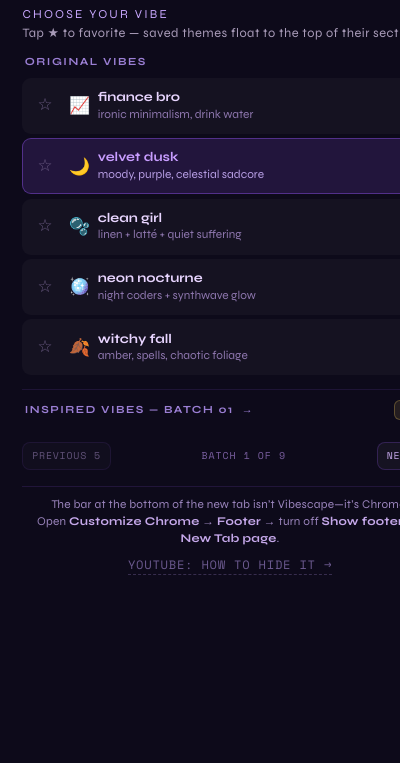
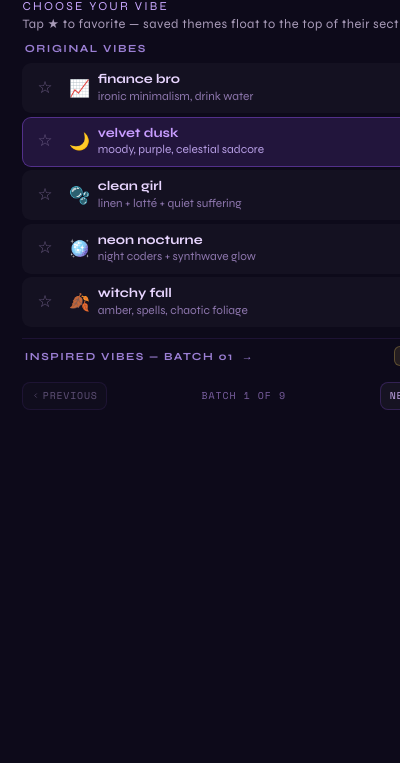
Before and after one commit to bbockes/vibescape, a browser extension: page popup.html in a window 400 px wide. Shown: the part 81-844 px from the top of the page. Drawn offline with nearby package versions, Linux system fonts and the light colour scheme.

Commit message:
Menu fixes

```diff
--- a/popup.html
+++ b/popup.html
@@ -14,14 +14,14 @@
       or the full browser width and collapse the panel into a unusable narrow strip.
     */
     /*
-      Don’t use max-height: 100dvh here — in extension popups it can resolve like a small
-      viewport and force body scroll. Fixed min-height sets panel size; content can grow past it.
+      Chrome action popups are capped at 800×600px. The scroll area (.popup-scroll) uses
+      max-height = measured “above fold” (header → pager) so the Chrome footer tip stays
+      below the fold until the user scrolls.
     */
     html {
       width: 460px;
       min-width: 460px;
       max-width: 460px;
-      min-height: 650px;
       height: auto;
     }
 
@@ -29,19 +29,28 @@
       width: 460px;
       min-width: 460px;
       max-width: 460px;
-      min-height: 650px;
       height: auto;
       background: #0d0a1a;
       color: #e8d5ff;
       font-family: 'Syne', sans-serif;
-      padding: 1.5rem 1.4rem 1.25rem;
+      padding: 1.25rem 1.4rem 1rem;
       overflow-x: hidden;
-      overflow-y: visible;
+      overflow-y: hidden;
+      margin: 0;
     }
 
     :root {
-      --theme-row-h: 56px;
-      --theme-row-gap: 0.28rem;
+      /* Slightly compact rows so header + 5 rows + pager fit under Chrome’s 600px popup cap. */
+      --theme-row-h: 50px;
+      --theme-row-gap: 0.22rem;
+      /* Overridden by popup.js to match #popup-above-fold height. */
+      --popup-fold-px: 520px;
+    }
+
+    .popup-scroll {
+      max-height: var(--popup-fold-px);
+      overflow-x: hidden;
+      overflow-y: auto;
     }
 
     .header-row {
@@ -157,15 +166,15 @@
       letter-spacing: 0.18em;
       text-transform: uppercase;
       color: #c9a8ff;
-      margin-bottom: 0.5rem;
-      margin-top: 1rem;
+      margin-bottom: 0.4rem;
+      margin-top: 0.75rem;
     }
     .favorites-hint {
       font-size: 0.8rem;
       font-weight: 300;
       color: #a89bb8;
       letter-spacing: 0.04em;
-      margin: -0.25rem 0 0.55rem;
+      margin: -0.25rem 0 0.45rem;
       line-height: 1.35;
     }
 
@@ -182,8 +191,8 @@
       gap: var(--theme-row-gap);
     }
     .theme-section + .theme-section {
-      margin-top: 0.55rem;
-      padding-top: 0.45rem;
+      margin-top: 0.45rem;
+      padding-top: 0.35rem;
       border-top: 1px solid rgba(155, 89, 255, 0.12);
     }
     .theme-section__header {
@@ -192,7 +201,7 @@
       letter-spacing: 0.14em;
       text-transform: uppercase;
       color: #9b7fd4;
-      padding: 0.2rem 0.15rem 0.35rem;
+      padding: 0.12rem 0.15rem 0.28rem;
       display: flex;
       align-items: center;
       justify-content: space-between;
@@ -311,7 +320,7 @@
     .theme-option.active .theme-desc { color: #b69de3; }
 
     .pager {
-      margin-top: calc(1rem - 9px);
+      margin-top: calc(0.75rem - 9px);
       padding-top: calc(0.55rem - 4px);
       display: flex;
       align-items: center;
@@ -319,6 +328,10 @@
       gap: 0.5rem;
     }
     .pager-btn {
+      display: inline-flex;
+      align-items: center;
+      justify-content: center;
+      gap: 0.35em;
       background: rgba(255,255,255,0.04);
       border: 1px solid rgba(155,89,255,0.22);
       color: #c5a8ea;
@@ -330,6 +343,16 @@
       padding: 0.35rem 0.55rem;
       cursor: pointer;
       transition: background 0.15s ease, border-color 0.15s ease, color 0.15s ease;
+    }
+    .pager-btn__icon {
+      flex-shrink: 0;
+      width: 0.72em;
+      height: 0.72em;
+      stroke: currentColor;
+      fill: none;
+      stroke-width: 2.25;
+      stroke-linecap: round;
+      stroke-linejoin: round;
     }
     .pager-btn:hover:not(:disabled) {
       background: rgba(255,255,255,0.1);
@@ -351,7 +374,7 @@
     }
 
     .chrome-footer-tip {
-      margin-top: 1rem;
+      margin-top: 0.75rem;
       padding: 0.55rem 0.35rem 0.2rem;
       border-top: 1px solid rgba(155, 89, 255, 0.14);
       text-align: center;
@@ -387,9 +410,12 @@
       cursor: default;
       border-bottom-style: dashed;
     }
+
   </style>
 </head>
 <body>
+  <div class="popup-scroll">
+  <div class="popup-above-fold" id="popup-above-fold">
   <div class="header-row">
     <div class="header-brand">
       <div class="logo">vibe<span>scape</span></div>
@@ -775,19 +801,26 @@
           id="inspired-vibes-vote-link"
           href="#"
           rel="noopener noreferrer"
-        >Vote for the next round of themes →</a>
+        >Vote for the next batch of vibes →</a>
       </div>
     </div>
   </div>
   <div class="pager">
-    <button class="pager-btn" id="prev-batch" type="button">previous 5</button>
+    <button class="pager-btn" id="prev-batch" type="button">
+      <svg class="pager-btn__icon" viewBox="0 0 24 24" aria-hidden="true"><path d="M15 18l-6-6 6-6"/></svg>
+      previous
+    </button>
     <div class="pager-status" id="batch-status">batch 1 of 1</div>
-    <button class="pager-btn" id="next-batch" type="button">next 5</button>
+    <button class="pager-btn" id="next-batch" type="button">
+      next
+      <svg class="pager-btn__icon" viewBox="0 0 24 24" aria-hidden="true"><path d="M9 18l6-6-6-6"/></svg>
+    </button>
+  </div>
   </div>
 
   <div class="chrome-footer-tip">
     <p class="chrome-footer-tip__text">
-      The bar at the bottom of the new tab isn’t Vibescape—it’s Chrome.<br />
+      The bar at the bottom isn’t Vibescape—it’s Chrome.<br />
       Open <strong>Customize Chrome</strong> → <strong>Footer</strong> → turn off
       <strong>Show footer on New Tab page</strong>.
     </p>
@@ -798,6 +831,7 @@
       rel="noopener noreferrer"
     >YouTube: how to hide it →</a>
   </div>
+  </div>
 
   <script src="popup.js"></script>
 </body>
--- a/popup.js
+++ b/popup.js
@@ -117,6 +117,20 @@ document.addEventListener("DOMContentLoaded", () => {
   let currentPage = 0;
   const hasPager = !!prevBatchBtn && !!nextBatchBtn && !!batchStatus;
 
+  /** Keep the Chrome footer tip below the fold: viewport height matches #popup-above-fold. */
+  function schedulePopupFoldViewport() {
+    const scrollEl = document.querySelector(".popup-scroll");
+    const fold = document.getElementById("popup-above-fold");
+    if (!fold) return;
+    requestAnimationFrame(() => {
+      const h = Math.ceil(fold.getBoundingClientRect().height);
+      if (h > 0) {
+        document.documentElement.style.setProperty("--popup-fold-px", `${h}px`);
+      }
+      if (scrollEl) scrollEl.scrollTop = 0;
+    });
+  }
+
   function getThemeRows() {
     if (!themeListEl) return [];
     return Array.from(themeListEl.querySelectorAll(".theme-option[data-theme]"));
@@ -149,7 +163,7 @@ document.addEventListener("DOMContentLoaded", () => {
     hint.hidden = !showHint;
     if (header) {
       if (showHint) {
-        header.title = 'Use "next 5" below to open more from inspired vibes — batch 01';
+        header.title = 'Use "next" below to open more from inspired vibes — batch 01';
       } else {
         header.removeAttribute("title");
       }
@@ -181,7 +195,7 @@ document.addEventListener("DOMContentLoaded", () => {
     hint.hidden = !show;
     if (header) {
       if (show) {
-        header.title = 'Use "previous 5" below to open more from original vibes';
+        header.title = 'Use "previous" below to open more from original vibes';
       } else {
         header.removeAttribute("title");
       }
@@ -202,6 +216,25 @@ document.addEventListener("DOMContentLoaded", () => {
     foot.hidden = !anyStoriesVisible;
   }
 
+  /** Hide entire theme sections with no visible rows so the popup stays within Chrome’s 600px cap. */
+  function updateThemeSectionVisibility() {
+    if (!hasPager) {
+      document.querySelectorAll(".theme-section").forEach((section) => {
+        section.hidden = false;
+      });
+      return;
+    }
+    document.querySelectorAll(".theme-section").forEach((section) => {
+      const rows = section.querySelectorAll(".theme-option[data-theme]");
+      if (!rows.length) {
+        section.hidden = false;
+        return;
+      }
+      const anyVisible = Array.from(rows).some((row) => row.style.display !== "none");
+      section.hidden = !anyVisible;
+    });
+  }
+
   function renderPage() {
     if (!hasPager) return;
     const themeRows = getThemeRows();
@@ -214,9 +247,11 @@ document.addEventListener("DOMContentLoaded", () => {
     if (batchStatus) batchStatus.textContent = `batch ${currentPage + 1} of ${totalPages()}`;
     if (prevBatchBtn) prevBatchBtn.disabled = currentPage <= 0;
     if (nextBatchBtn) nextBatchBtn.disabled = currentPage >= totalPages() - 1;
+    updateThemeSectionVisibility();
     updateStoriesSectionPagerHint();
     updateOriginalSectionPagerHint();
     updateInspiredVoteFootVisibility();
+    schedulePopupFoldViewport();
   }
 
   function pageForTheme(theme) {
@@ -338,7 +373,9 @@ document.addEventListener("DOMContentLoaded", () => {
         currentPage = pageForTheme(data?.vibeTheme || "twilight");
         renderPage();
       } else {
+        updateThemeSectionVisibility();
         updateInspiredVoteFootVisibility();
+        schedulePopupFoldViewport();
       }
     }
   );
@@ -370,4 +407,10 @@ document.addEventListener("DOMContentLoaded", () => {
       renderPage();
     });
   }
+
+  const foldForResize = document.getElementById("popup-above-fold");
+  if (foldForResize && typeof ResizeObserver !== "undefined") {
+    const ro = new ResizeObserver(() => schedulePopupFoldViewport());
+    ro.observe(foldForResize);
+  }
 });
```
Also changed, not shown: assets/cursors/processed/titanic-cursor.png.
